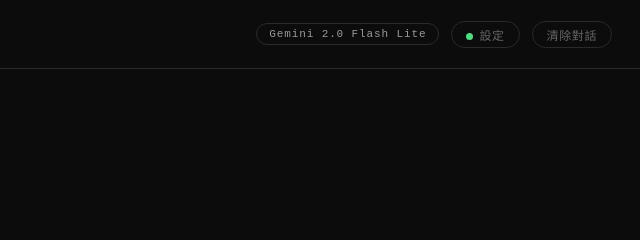
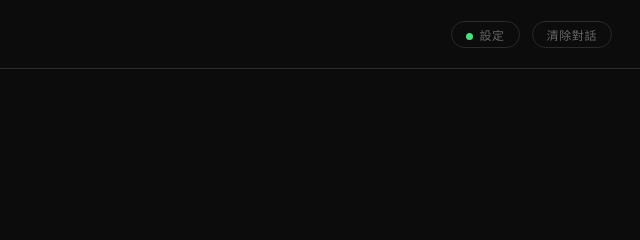
Before and after one commit to cathy-cpu/translate, a plain HTML site: page index.html in a window 1280 px wide. Shown: the top 240 px of the page, 640-1280 px from the left. Drawn offline with Linux system fonts and the light colour scheme.

Commit message:
Update index.html

```diff
--- a/index.html
+++ b/index.html
@@ -261,7 +261,6 @@
     <span class="logo-en">Thought Relay Station</span>
   </div>
   <div class="header-right">
-    <span class="model-badge">Gemini 2.0 Flash Lite</span>
     <button class="header-btn" onclick="openModal()">
       <span class="key-indicator" id="keyIndicator"></span>設定
     </button>
```
